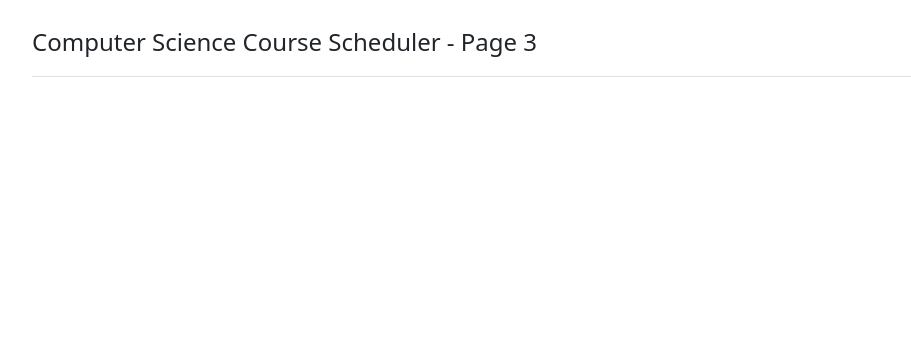
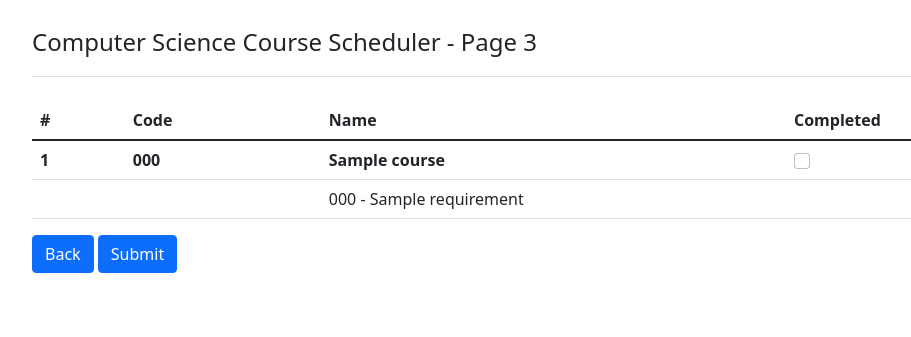
Before and after one commit to sell50/Student-Self-Counselling, a PHP site: template templates/third.php in a window 1280 px wide. Shown: the top 337 px of the page, without its empty margins (50-961 px from the left). Run offline with PHP 8.4, Linux system fonts and the light colour scheme; the template is opened without the code that fills it: most values are stand-ins (such as "Sample title", 1, 10 or a date in 2020).

Commit message:
wip: part 3

```diff
--- a/app/Models/Course.php
+++ b/app/Models/Course.php
@@ -12,7 +12,7 @@ class Course extends Model
     public static function getPrerequisites(int $course): array
     {
         return App::getDatabase()->selectAll(
-            'select c.id as id, c.code as code from course_prerequisite cp join courses c on c.id = cp.prerequisite_id where cp.course_id = ' . $course
+            'select c.id as id, c.code as code, c.name as name from course_prerequisite cp join courses c on c.id = cp.prerequisite_id where cp.course_id = ' . $course
         );
     }
 }
--- a/templates/second.php
+++ b/templates/second.php
@@ -12,7 +12,7 @@
         </a>
     </header>
 
-    <form action="/third" method="post">
+    <form action="/third" method="get">
 
         <table class="table">
             <thead>
@@ -34,6 +34,8 @@
             <?php endforeach; ?>
             </tbody>
         </table>
+
+        <input type="hidden" name="program" value="<?php echo $program ?>">
 
         <div class="mb-3">
             <label for="art" class="form-label">Number of Arts/Languages courses completed:</label>
--- a/templates/third.php
+++ b/templates/third.php
@@ -12,6 +12,57 @@
         </a>
     </header>
 
+    <form action="/fourth" method="get">
+
+        <table class="table ">
+            <thead>
+            <tr>
+                <th scope="col">#</th>
+                <th scope="col">Code</th>
+                <th scope="col">Name</th>
+                <th scope="col">Completed</th>
+            </tr>
+            </thead>
+            <tbody>
+            <?php foreach ($courses as $index => $course): ?>
+                <tr>
+                    <th scope="row"><?php echo $index + 1 ?></th>
+                    <td class="fw-bold"><?php echo $course['code'] ?></td>
+                    <td class="fw-bold"><?php echo $course['name'] ?></td>
+                    <td>
+                        <input class="form-check-input" type="checkbox" value="" id="flexCheckDefault">
+                    </td>
+                </tr>
+                <?php foreach ($course['requirements'] as $i => $requirement): ?>
+                    <tr>
+                        <th colspan="2"></th>
+                        <td colspan="2"><?php echo $requirement['code'] . ' - ' . $requirement['name'] ?></td>
+                    </tr>
+                <?php endforeach; ?>
+            <?php endforeach; ?>
+            </tbody>
+        </table>
+
+
+        <!--        <div class="mb-3">
+                    <label for="art" class="form-label">Number of Arts/Languages courses completed:</label>
+                    <input type="number" class="form-control" name="art" id="art" required>
+                </div>
+
+                <div class="mb-3">
+                    <label for="social" class="form-label">Number of Social Sciences courses completed:</label>
+                    <input type="number" class="form-control" name="social" id="social" required>
+                </div>
+
+                <div class="mb-3">
+                    <label for="electives" class="form-label">Number of Elective courses completed:</label>
+                    <input type="number" class="form-control" name="electives" id="electives" required>
+                </div>-->
+
+        <a href="/" class="btn btn-primary">Back</a>
+        <button type="submit" class="btn btn-primary">Submit</button>
+    </form>
+
 </div>
 
 </body>
```
Also changed, not shown: app/Controllers/HomeController.php (+15 -3 lines), app/Models/Program.php (+7 -1 lines), php/test3.php (+28 -26 lines).
